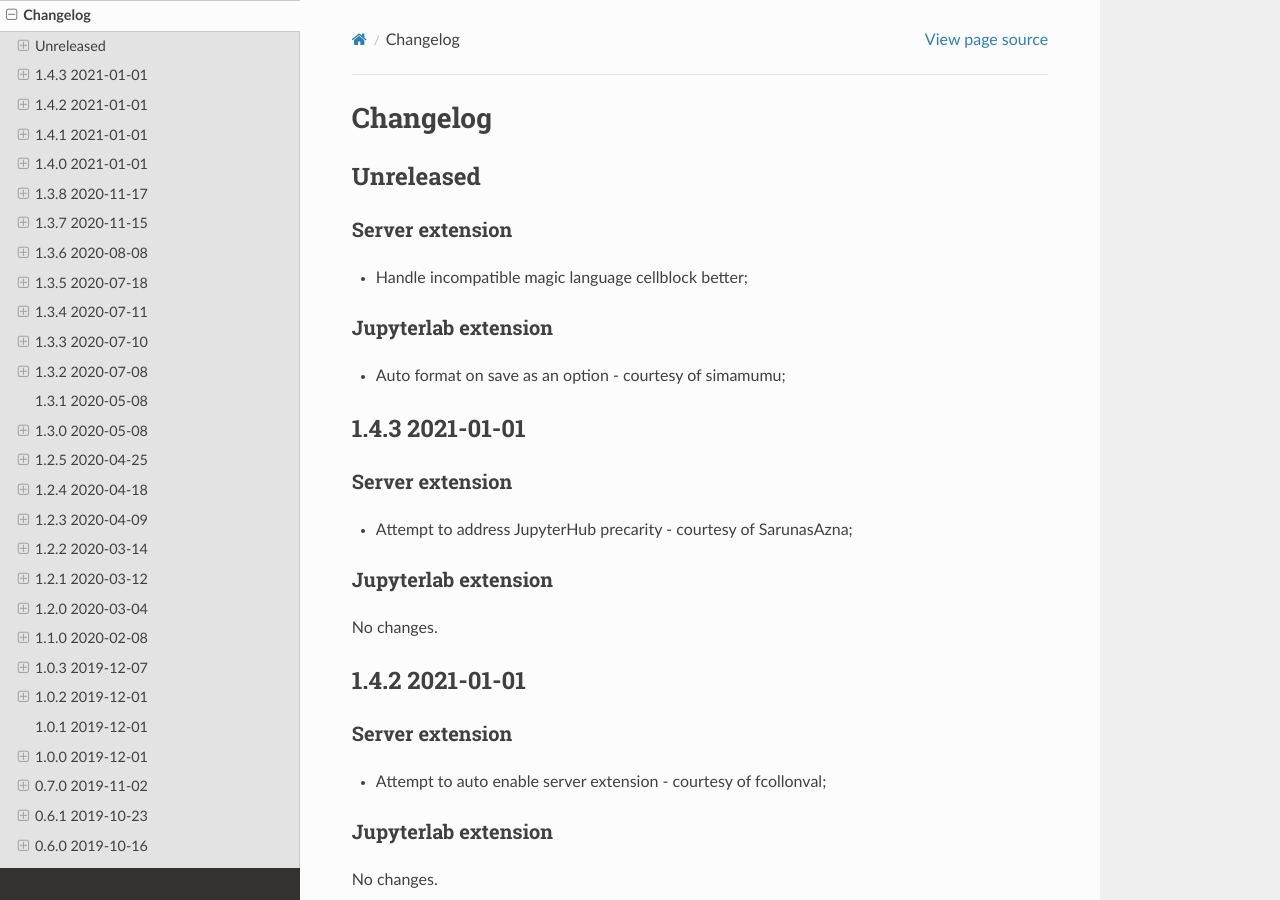
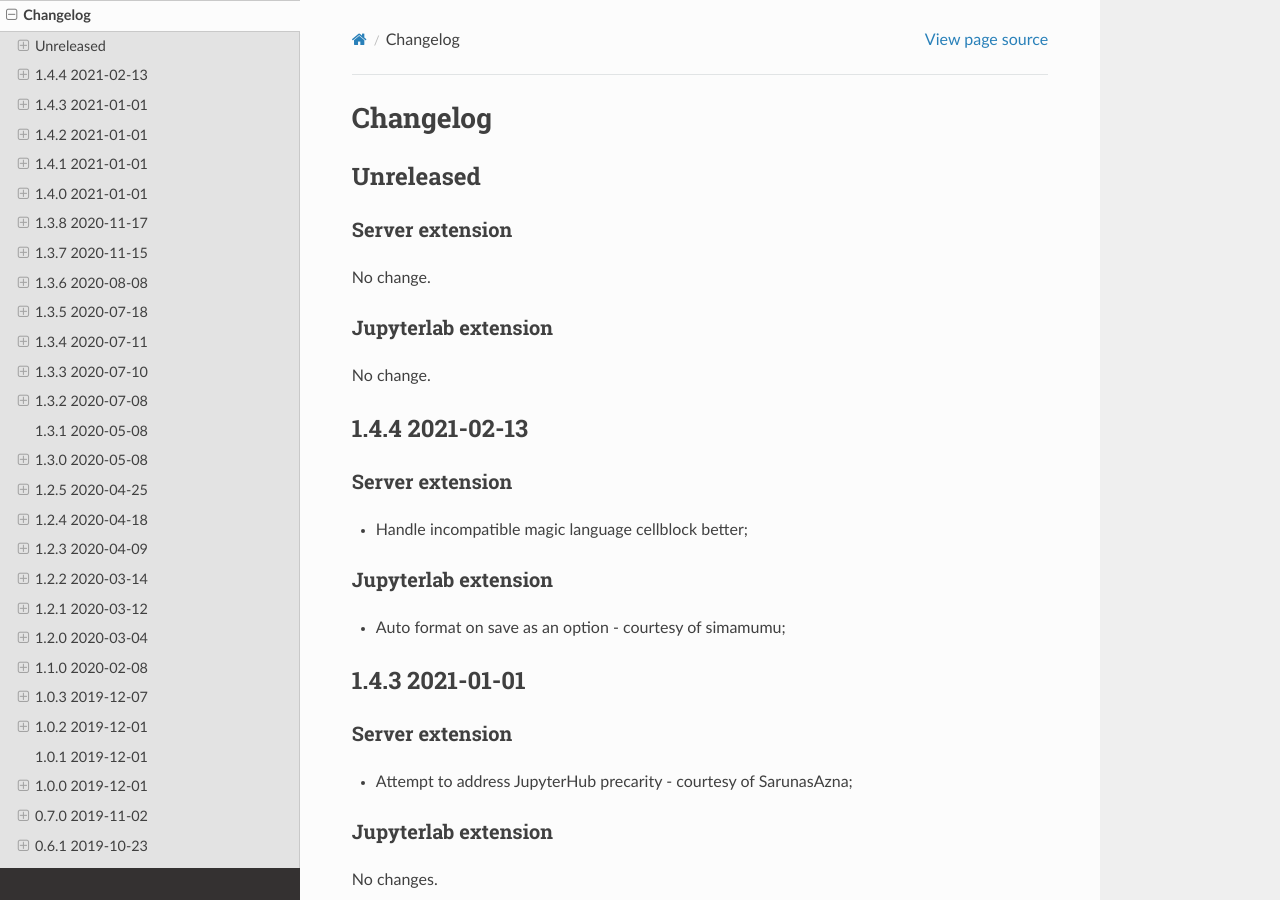
Before and after one commit to jupyterlab-contrib/jupyterlab_code_formatter, a Sphinx documentation site: the page built from docs/changelog.rst, in a window 1280 px wide and 900 px high. Built offline with Sphinx 7.4.7 and the Read the Docs theme 2.0.0, drawn with Linux system fonts in a browser that asks for light colours.

Commit message:
Publish 1.4.4

```diff
--- a/docs/changelog.rst
+++ b/docs/changelog.rst
@@ -2,6 +2,19 @@ Changelog
 +++++++++
 
 Unreleased
+==========
+
+Server extension
+----------------
+
+No change.
+
+Jupyterlab extension
+--------------------
+
+No change.
+
+1.4.4 2021-02-13
 ==========
 
 Server extension
--- a/package.json
+++ b/package.json
@@ -1,6 +1,6 @@
 {
   "name": "@ryantam626/jupyterlab_code_formatter",
-  "version": "1.4.3",
+  "version": "1.4.4",
   "description": "Code formatter for JupyterLab.",
   "keywords": [
     "jupyter",
```
Also changed, not shown: 1 other file.
